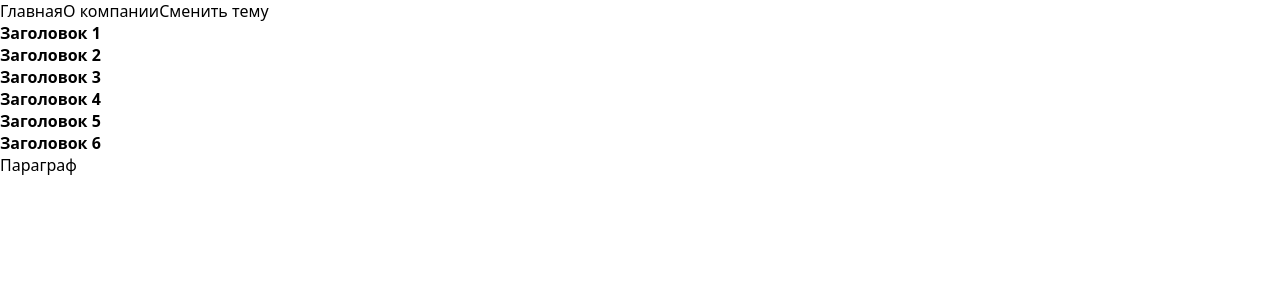
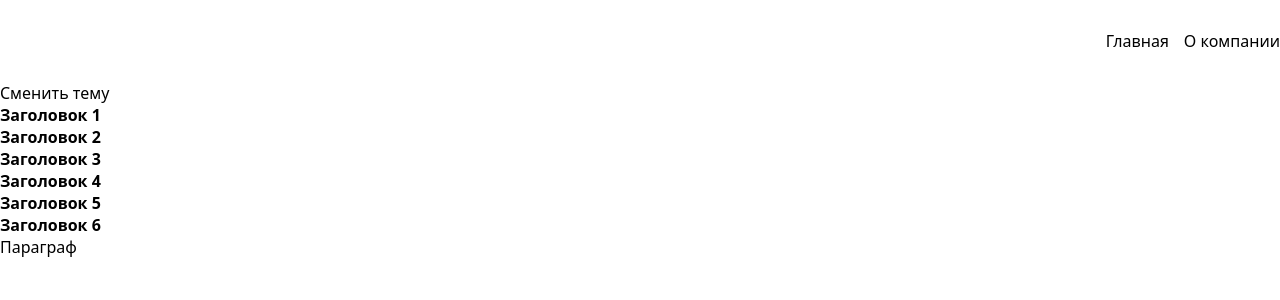
Before and after one commit to Ch4m4/react-adv, a React app: page / in a window 1280 px wide. Shown: the top 300 px of the page. Built offline with nearby package versions, Linux system fonts and the light colour scheme.

Commit message:
add navbar

```diff
--- a/package.json
+++ b/package.json
@@ -31,6 +31,7 @@
     "webpack-dev-server": "^4.7.4"
   },
   "dependencies": {
+    "classnames": "^2.3.2",
     "react": "^17.0.2",
     "react-dom": "^17.0.2",
     "react-router-dom": "^6.2.1"
--- a/src/app/App.tsx
+++ b/src/app/App.tsx
@@ -1,9 +1,7 @@
 import React from 'react';
-import { Link } from "react-router-dom";
 import { useTheme } from "app/providers/theme";
 import { AppRouter } from "app/providers/router";
-import { RoutesPaths } from "./providers/router/config";
-
+import { Navbar } from "widgets/navbar";
 import './styles/index.scss';
 
 const App = () => {
@@ -11,11 +9,8 @@ const App = () => {
 
   return (
     <div className="app" data-theme={theme}>
-      <Link to={RoutesPaths.MAIN}>Главная</Link>
-      <Link to={RoutesPaths.ABOUT}>О компании</Link>
-
+      <Navbar />
       <button onClick={changeTheme}>Сменить тему</button>
-
       <AppRouter />
     </div>
   );
--- a/src/app/providers/router/config.tsx
+++ b/src/app/providers/router/config.tsx
@@ -1,11 +1,7 @@
 import { RouteObject } from "react-router-dom";
 import { AboutPage } from "pages/about";
 import { MainPage } from "pages/main";
-
-export enum RoutesPaths {
-  MAIN = '/',
-  ABOUT = '/about',
-}
+import { RoutesPaths } from "shared/constants/routes";
 
 export const routesConfig: RouteObject[] = [
   {
--- /dev/null
+++ b/src/shared/constants/routes.ts
@@ -0,0 +1,4 @@
+export enum RoutesPaths {
+  MAIN = '/',
+  ABOUT = '/about',
+}
--- /dev/null
+++ b/src/widgets/navbar/index.ts
@@ -0,0 +1,5 @@
+import Navbar from "widgets/navbar/ui/Navbar";
+
+export {
+  Navbar
+}
--- /dev/null
+++ b/src/widgets/navbar/ui/Navbar.module.scss
@@ -0,0 +1,9 @@
+.navbar {
+  display: flex;
+  padding: 30px 0;
+  justify-content: flex-end;
+}
+
+.link:not(:last-child) {
+  margin-right: 15px;
+}
--- /dev/null
+++ b/src/widgets/navbar/ui/Navbar.tsx
@@ -0,0 +1,21 @@
+import { FC } from 'react';
+import classNames from 'classnames';
+import { Link } from "react-router-dom";
+import { RoutesPaths } from "shared/constants/routes";
+import cls from './Navbar.module.scss';
+
+interface NavbarProps {
+  className?: string,
+}
+
+const Navbar: FC<NavbarProps> = ({ className }) => {
+
+  return (
+    <div className={classNames(cls.navbar, [className])}>
+      <Link className={classNames(cls.link)} to={RoutesPaths.MAIN}>Главная</Link>
+      <Link className={classNames(cls.link)} to={RoutesPaths.ABOUT}>О компании</Link>
+    </div>
+  );
+};
+
+export default Navbar;
```
Also changed, not shown: src/shared/lib/classNames.ts (deleted, +0 -13 lines), 1 other file (tests, documents, lock files or other folders).
